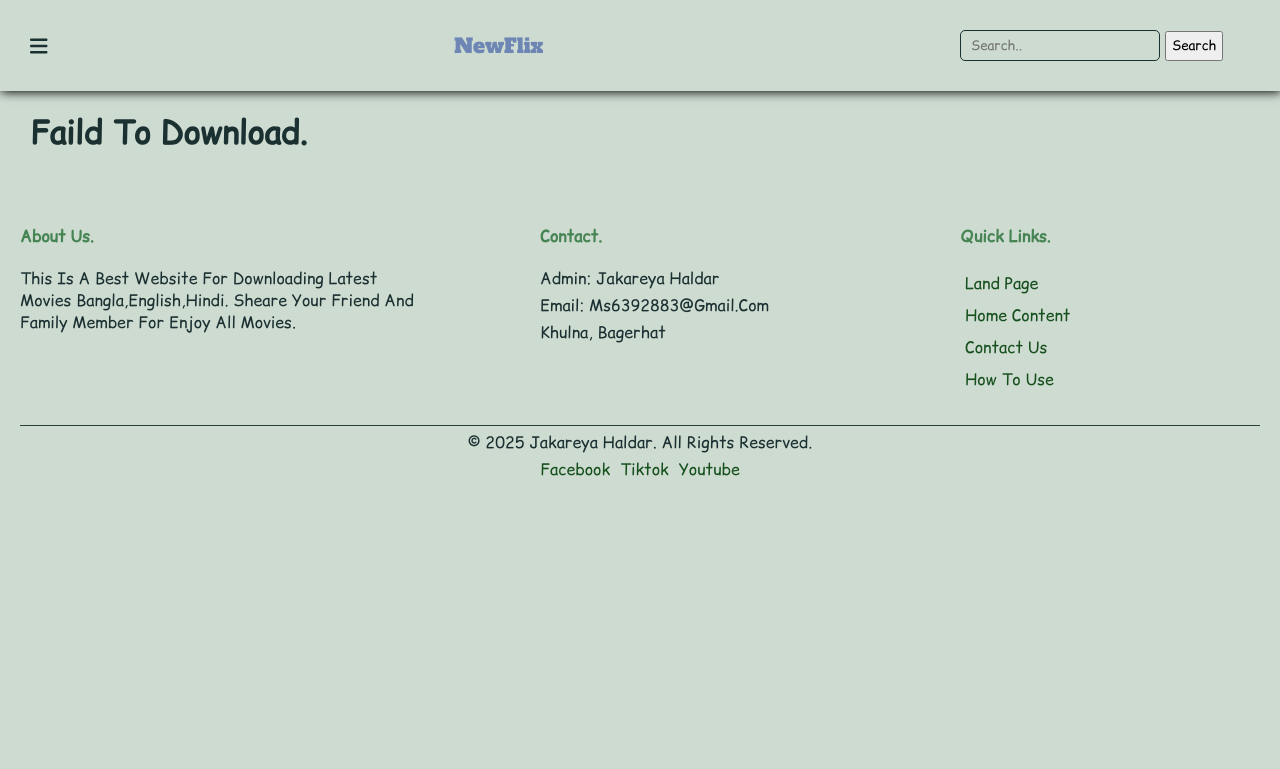
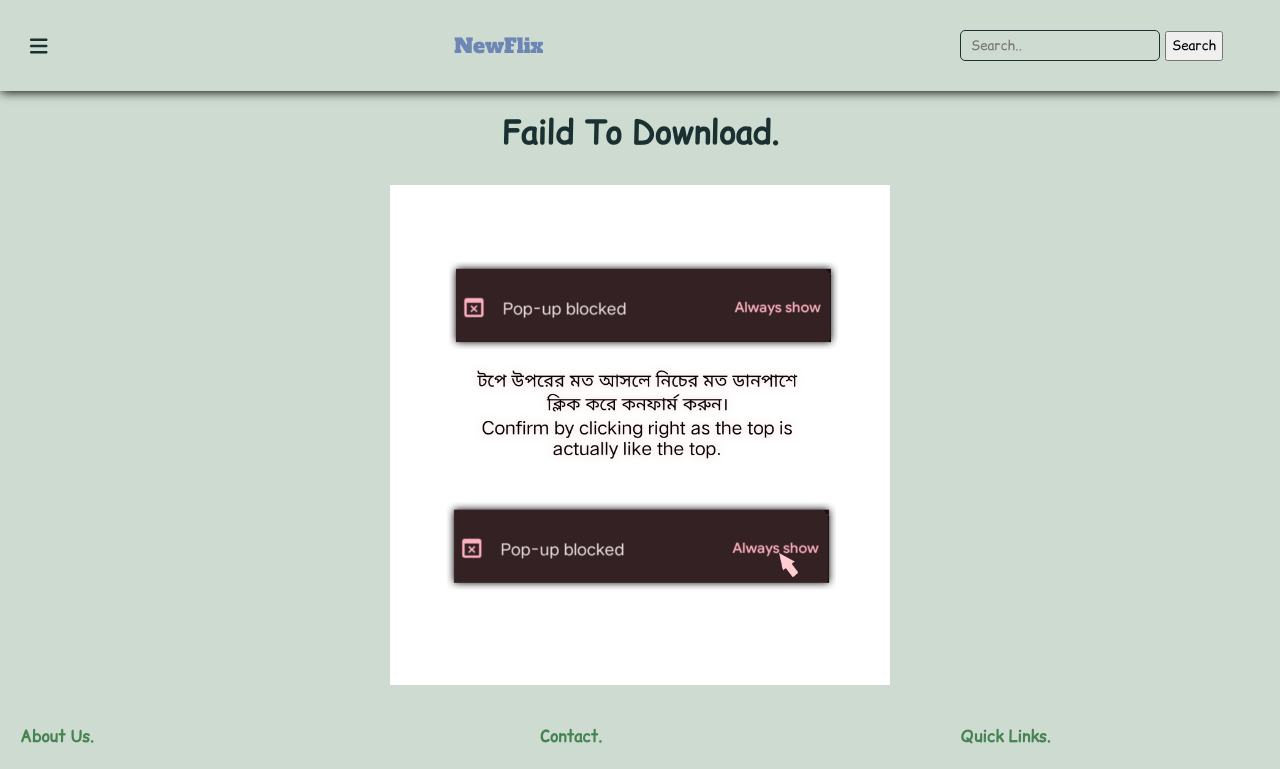
Before and after one commit to Sagor20005/movie, a React (Create React App) app in the folder frontend/: page /dstart/1/1 in a window 1280 px wide. Shown: the top 769 px of the page. Built offline with nearby package versions, Linux system fonts and the light colour scheme; no server answers.

Commit message:
Add indtruction image popup unblocker

```diff
--- a/frontend/src/Components/Download.js
+++ b/frontend/src/Components/Download.js
@@ -5,7 +5,7 @@
   const params = useParams()
   const Navigate = useNavigate()
 
-  const [ count, setCount ] = useState(10)
+  const [ count, setCount ] = useState(5)
 
   setTimeout(()=>{
     if(count>0) setCount(count-1)
--- a/frontend/src/Components/DownloadStart.js
+++ b/frontend/src/Components/DownloadStart.js
@@ -1,5 +1,7 @@
 import {useParams, useNavigate} from "react-router-dom"
 import { useEffect, useState } from "react"
+import "./Styles/DownloadStart.css"
+import instructionImage from "./Assets/instruction.jpg"
 function DownloadStart(){
   const params = useParams()
   const Navigate = useNavigate()
@@ -12,7 +14,6 @@
   async function getContentUrl(id,link_id){
     try{
       let response = await fetch(server+"/"+id+"/"+link_id)
-      if(!response.ok) window.close()
       response = await response.json()
       if(response && response.isOk){
         setMsg("Download Started.")
@@ -26,8 +27,8 @@
     }
   }
   function Dowloading(url){
-    url.then((url)=>{
-      window.open(url,"_blank")
+    url.then((data)=>{
+      if (data) window.open(data,"_blank")
     })
   }
 
@@ -37,7 +38,10 @@
 
   return(
     <>
-      <h1 style={{margin: "30px"}} >{message}</h1>
+     <div className="download_start_containar" >
+       <h1 style={{margin: "30px"}} >{message}</h1>
+       <img src={instructionImage} alt="helper" />
+     </div>
     </>
     )
 }
--- a/frontend/src/Components/Footer.js
+++ b/frontend/src/Components/Footer.js
@@ -24,8 +24,7 @@
         <div className="f_quick_links">
           <h4>Quick Links.</h4>
           <ul>
-            <li> <Link to="/">Land page</Link> </li>
-            <li> <Link to="/">Home Content</Link> </li>
+            <li> <Link to="/">Home</Link> </li>
             <li> <Link to="/">Contact us</Link> </li>
             <li> <Link to="/">How to Use</Link> </li>
           </ul>
@@ -35,7 +34,7 @@
         <div className="f_bottom">
           <p>&copy; 2025 Jakareya Haldar. All rights reserved.</p>
           <div className="social">
-            <Link to="#">Facebook</Link>
+            <Link to="https://facebook.com/groups/4021978274757581/">Facebook</Link>
             <Link to="#">Tiktok</Link>
             <Link to="#">Youtube</Link>
           </div>
--- /dev/null
+++ b/frontend/src/Components/Styles/DownloadStart.css
@@ -0,0 +1,10 @@
+.download_start_containar{
+  display: flex;
+  flex-direction: column;
+  justify-content: center;
+  align-items: center;
+}
+.download_start_containar img{
+  width: 100%;
+  max-width: 500px;
+}
```
Also changed, not shown: frontend/src/Components/Assets/instruction.jpg (added).
